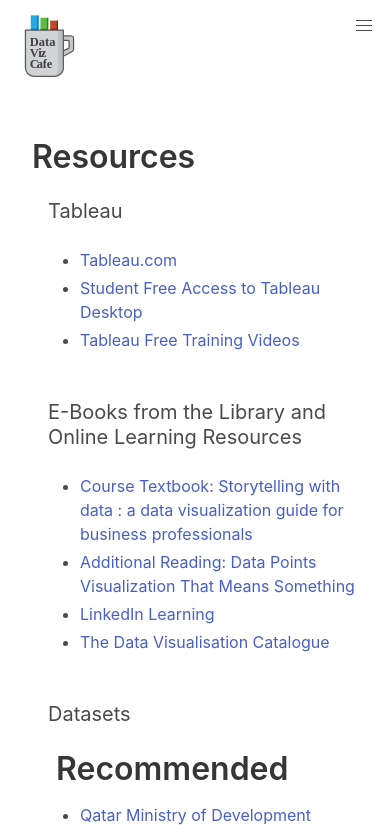
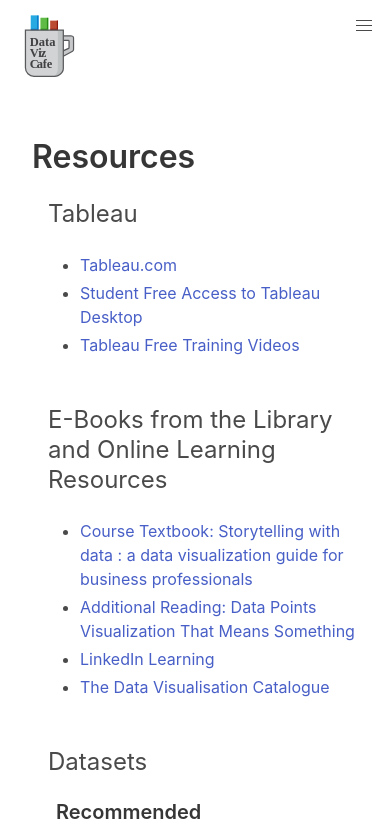
Before and after one commit to robert-laws/practice-dec-2020-react-app-with-bulma, a React (Create React App) app: page /resources in a window 390 px wide. Shown: the top 830 px of the page. Built offline with nearby package versions, Linux system fonts and the light colour scheme.

Commit message:
adjust title and subtitle size for mobile

```diff
--- a/src/components/SectionTitle.js
+++ b/src/components/SectionTitle.js
@@ -2,7 +2,10 @@
 
 export const SectionTitle = ({ id = '', children }) => {
   return (
-    <h1 id={id} className='subtitle is-size-5-desktop mt-5 mb-1 ml-2'>
+    <h1
+      id={id}
+      className='subtitle is-size-5-desktop is-size-5-mobile mt-5 mb-1 ml-2'
+    >
       {children}
     </h1>
   );
--- a/src/components/Subtitle.js
+++ b/src/components/Subtitle.js
@@ -1,5 +1,7 @@
 import React from 'react';
 
 export const Subtitle = ({ children }) => {
-  return <h1 className='subtitle is-size-3-desktop'>{children}</h1>;
+  return (
+    <h1 className='subtitle is-size-3-desktop is-size-4-mobile'>{children}</h1>
+  );
 };
```
